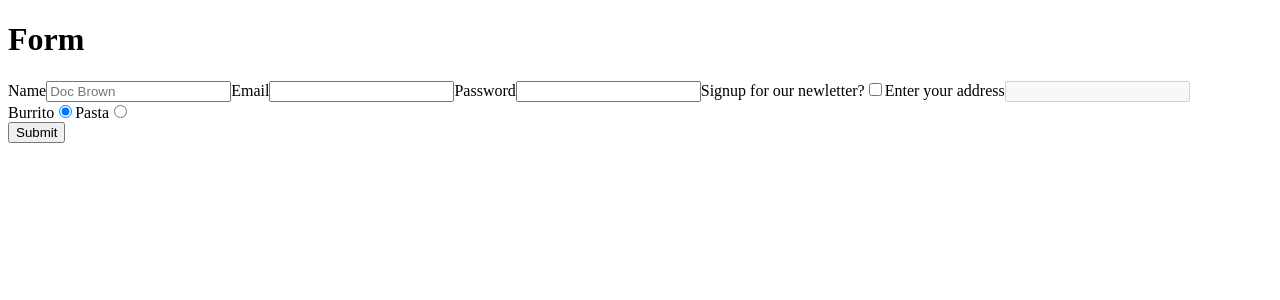
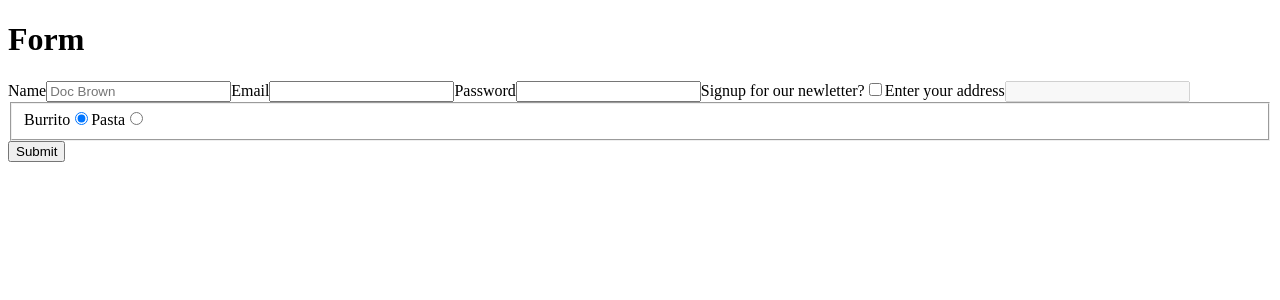
Before and after one commit to iFixit/formy, a React (Create React App) app: page / in a window 1280 px wide. Shown: the top 300 px of the page. Built offline with nearby package versions, Linux system fonts and the light colour scheme.

Commit message:
add radiogroup component

```diff
--- a/src/FormInput.js
+++ b/src/FormInput.js
@@ -63,25 +63,8 @@ FormInput.Dropdown = FormInput.InputFactory({
 });
 
 FormInput.RadioGroup = FormInput.InputFactory({
-   radios: {},
-   component: class RadioGroup extends React.Component {
-      render() {
-         console.log(window.test = this.props.onChange)
-
-         return(
-            <div>
-               {this.props.radios.map(radio => (
-                  FormInput.Component({...radio, ...{
-                     key: radio.value,
-                     name: this.props.name,
-                     onChange: ev => console.log('here'),
-                     checked: this.props.value === radio.value,
-                  }})
-               ))}
-            </div>
-         )
-      }
-   },
+   radios: [],
+   component: FormInput.ComponentLibrary.RadioGroup,
 });
 
 FormInput.Component = props => (
--- a/src/FormInputComponentLibrary.js
+++ b/src/FormInputComponentLibrary.js
@@ -124,6 +124,17 @@ FormInputComponentLibrary.Radio = props => (
    </label>
 );
 
+FormInputComponentLibrary.RadioGroup = props => (
+   <fieldSet disabled={props.disabled}>
+      {props.radios.map(radio => <radio.component {... {...radio, ...{
+         key: radio.value,
+         name: props.name,
+         onChange: props.onChange,
+         checked: props.value === radio.value,
+      }}}/>)}
+   </fieldSet>
+);
+
 FormInputComponentLibrary.Dropdown = props => (
    <label> {props.label} </label>
 );
```
